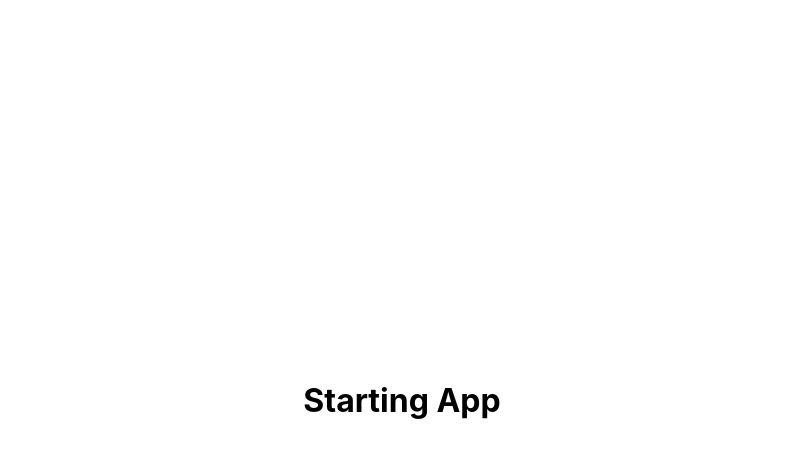
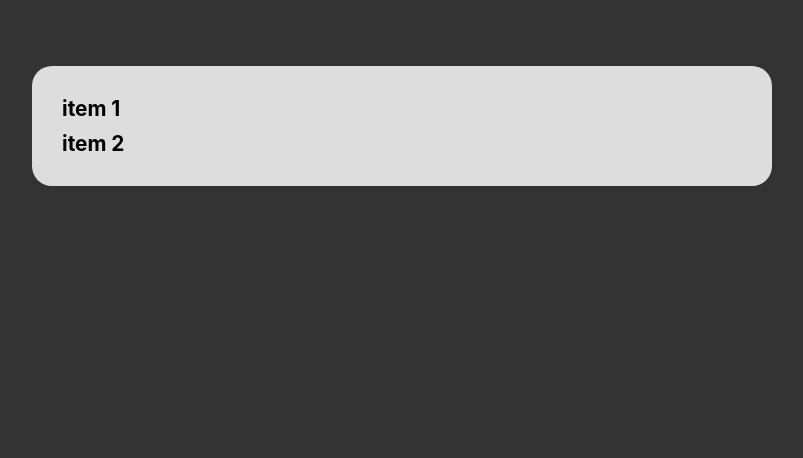
Before and after one commit to Henrique-mazzoleni/task-app, a React (Create React App) app: page / in a window 1280 px wide. Shown: the top 458 px of the page, without its empty margins (238-1041 px from the left). Built offline with nearby package versions, Linux system fonts and the light colour scheme.

Commit message:
Tasks display implemented

```diff
--- a/src/App.js
+++ b/src/App.js
@@ -1,11 +1,22 @@
 import React from 'react';
 
 import styles from './App.module.css';
+import TaskList from './Components/Tasks/TaskList';
+
+const DUMMY_LIST = [
+  {
+    id: 'i1',
+    text: 'item 1'
+  },{
+    id: 'i2',
+    text: 'item 2'
+  }
+]
 
 function App() {
   return (
     <div className={styles.app}>
-      <h1>Starting App</h1>
+      <TaskList itemsList={DUMMY_LIST} />
     </div>
   );
 }
--- a/src/App.module.css
+++ b/src/App.module.css
@@ -1,10 +1,8 @@
 .app {
   display: flex;
-  align-items: center;
+  align-items: flex-start;
   justify-content: center;
   height: 100vh;
+  background-color: var(--dark-color);
+  padding: 50px 0;
 }
-
-.app h1 {
-  margin-block: 0;
-}
--- /dev/null
+++ b/src/Components/Tasks/Task.js
@@ -0,0 +1,7 @@
+import React from "react";
+
+import styles from './Task.module.css';
+
+const Task = props => <li key={props.id} className={styles.task}>{props.text}</li>;
+
+export default Task;
--- /dev/null
+++ b/src/Components/Tasks/Task.module.css
@@ -0,0 +1,6 @@
+.task {
+    font-size: 1.3rem;
+    font-weight: bold;
+    margin: 10px;
+    cursor: pointer;
+}
--- a/src/Components/Tasks/TaskList.js
+++ b/src/Components/Tasks/TaskList.js
@@ -1,7 +1,18 @@
 import React from "react";
+import Task from "./Task";
 
 import styles from './TaskList.module.css';
 
-const TaskList = props => {};
+const TaskList = props => {
+    const taskItemsList = props.itemsList.map(item => <Task id={item.id} text={item.text} />)
+
+    if (taskItemsList.length === 0) {
+        return <div className={styles.list}>
+            <h2>No tasks found. Start adding some!</h2>
+        </div>
+    }
+
+    return <ul className={styles.list}>{taskItemsList}</ul>
+};
 
 export default TaskList;
--- a/src/Components/Tasks/TaskList.module.css
+++ b/src/Components/Tasks/TaskList.module.css
@@ -0,0 +1,11 @@
+.list {
+    width: 700px;
+    background-color: var(--light-color);
+    padding: 20px;
+    border-radius: 20px;
+    list-style-type: none;
+}
+
+.list h2 {
+    text-align: center;
+}
```
